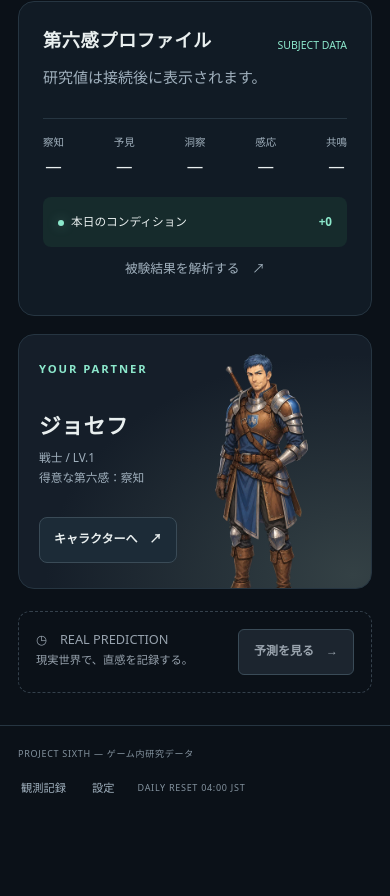
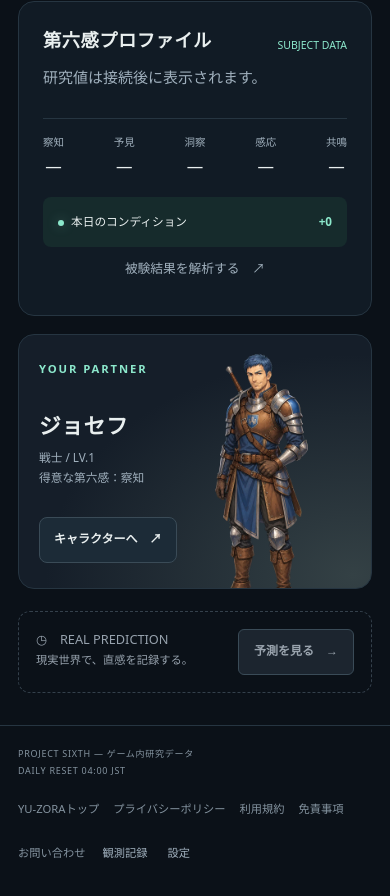
Before and after one commit to Yuzora-Yu/PROJECT_SIXTH, a website with bundled scripts: page index.html in a window 390 px wide. Shown: the part 1021-1917 px from the top of the page. Built offline with nearby package versions, Linux system fonts and the light colour scheme; files whose address does not match are found by name.

Commit message:
chore: add portal policy links to footer

```diff
--- a/css/main.css
+++ b/css/main.css
@@ -650,11 +650,18 @@ small {
   padding: 20px 40px;
   border-top: 1px solid var(--line);
   display: flex;
+  align-items: center;
   justify-content: space-between;
   font-size: 0.65rem;
   color: #84939f;
   letter-spacing: 0.08em;
   gap: 15px;
+}
+.footer-meta {
+  display: flex;
+  flex-direction: column;
+  flex: 0 0 auto;
+  gap: 2px;
 }
 .notice {
   background: #24312f;
@@ -763,10 +770,22 @@ dialog::backdrop {
 .footer-actions {
   display: flex;
   align-items: center;
-  gap: 20px;
+  justify-content: flex-end;
+  flex-wrap: wrap;
+  gap: 2px 18px;
 }
+.footer-actions a,
 .footer-actions .text-button {
+  display: inline-flex;
+  align-items: center;
+  min-height: 44px;
   font-size: 0.75rem;
+  letter-spacing: 0;
+}
+.footer-actions a:hover {
+  color: var(--mint);
+  text-decoration: underline;
+  text-underline-offset: 0.25em;
 }
 @media (min-width: 1800px) {
   .sidebar {
@@ -1056,7 +1075,12 @@ dialog::backdrop {
     padding: 20px 18px;
     font-size: 0.6rem;
     flex-direction: column;
-    gap: 5px;
+    align-items: flex-start;
+    gap: 8px;
+  }
+  .footer-actions {
+    justify-content: flex-start;
+    gap: 0 14px;
   }
   dialog {
     padding: 18px;
--- a/index.html
+++ b/index.html
@@ -38,7 +38,7 @@
         <nav id="navigation" aria-label="メインメニュー"></nav>
         <div class="sidebar-bottom">
           <span class="live-dot"></span> SUBJECT TERMINAL<br /><small
-            >OBSERVATION SYSTEM / v0.4</small
+            >OBSERVATION SYSTEM / v0.4.1</small
           ><button class="text-button" data-action="settings">
             設定・この計画について ↗
           </button>
@@ -57,11 +57,18 @@
           </div>
         </main>
         <footer class="footer">
-          <span>PROJECT SIXTH — ゲーム内研究データ</span>
+          <div class="footer-meta">
+            <span>PROJECT SIXTH — ゲーム内研究データ</span>
+            <span>DAILY RESET 04:00 JST</span>
+          </div>
           <div class="footer-actions">
-            <button class="text-button" data-action="archive">観測記録</button
-            ><button class="text-button" data-action="settings">設定</button
-            ><span>DAILY RESET 04:00 JST</span>
+            <a href="https://yu-zora.com/">YU-ZORAトップ</a>
+            <a href="https://yu-zora.com/privacy/">プライバシーポリシー</a>
+            <a href="https://yu-zora.com/terms/">利用規約</a>
+            <a href="https://yu-zora.com/disclaimer/">免責事項</a>
+            <a href="https://yu-zora.com/contact/">お問い合わせ</a>
+            <button class="text-button" data-action="archive">観測記録</button>
+            <button class="text-button" data-action="settings">設定</button>
           </div>
         </footer>
       </div>
--- a/package.json
+++ b/package.json
@@ -1,6 +1,6 @@
 {
   "name": "project-sixth",
-  "version": "0.4.0",
+  "version": "0.4.1",
   "private": true,
   "type": "module",
   "scripts": {
--- a/shared/config.js
+++ b/shared/config.js
@@ -1,5 +1,5 @@
 export const config = Object.freeze({
-  gameVersion: "0.4.0",
+  gameVersion: "0.4.1",
   testVersion: 1,
   particleRuleVersion: 5,
   battleCoreVersion: 1,
```
Also changed, not shown: docs/DEPLOYMENT.md (+32 -15 lines), tests/mobile-layout.spec.js (+6 -0 lines), 1 other file.
